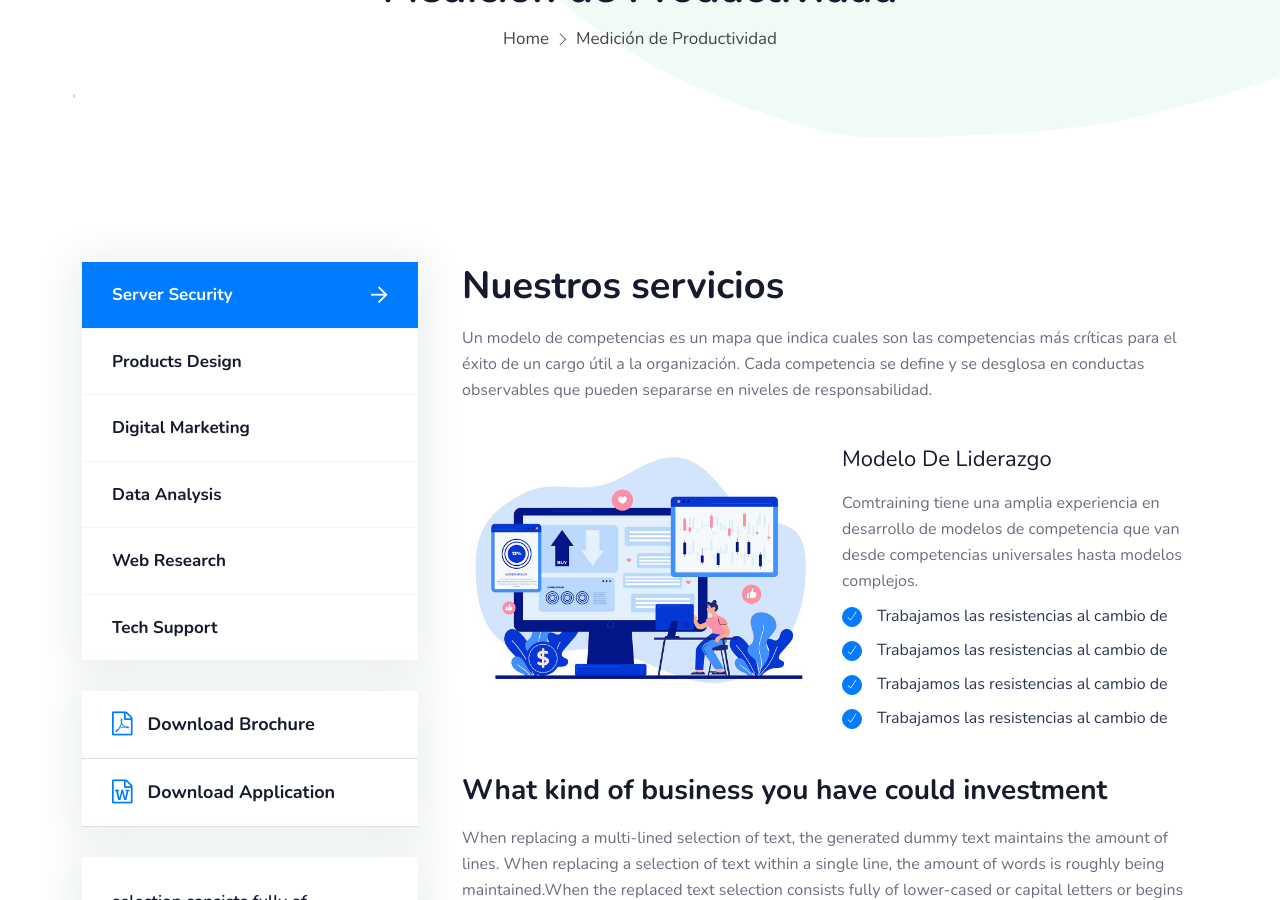
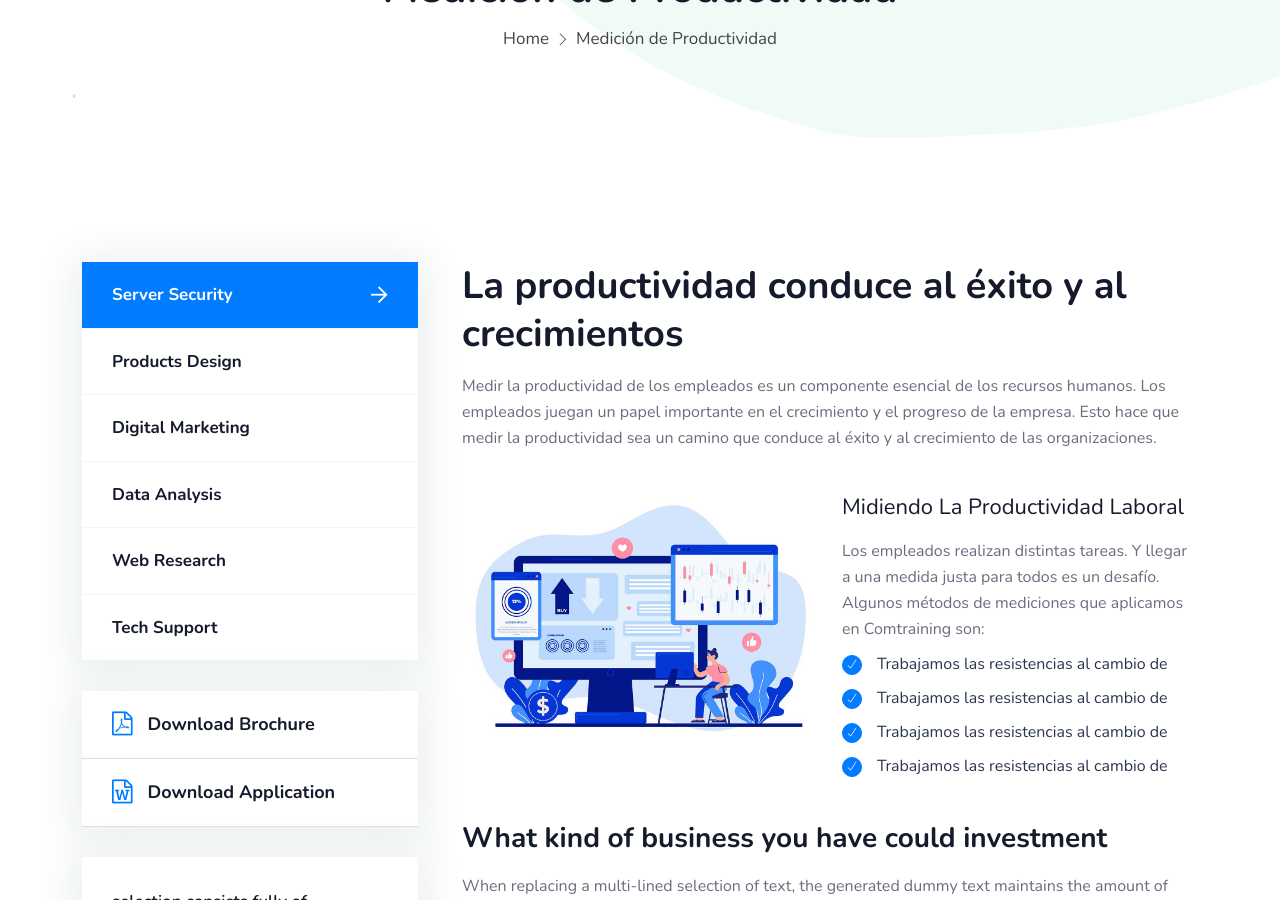
Before and after one commit to fjvalles/comtraining-landing, a Jekyll site: the page built from _services/modelo-de-liderazgo.html, in a window 1280 px wide and 900 px high, scrolled down 226 px. Built offline with Jekyll 4.4.1, drawn with Linux system fonts in a browser that asks for light colours; a script that is not in the unit is left out.

Commit message:
Update Servicios “modelo-de-liderazgo”

```diff
--- a/_services/modelo-de-liderazgo.html
+++ b/_services/modelo-de-liderazgo.html
@@ -10,13 +10,12 @@ description: Con el trabajo remoto la productividad de los empleados se ha
   convertido en un tema importante de discusión. ¿Cómo podría tu equipo ser más
   productivo en el trabajo?
 ---
-
 <div class="row">
     <!-- single-well start-->
     <div class="col-xl-12 col-lg-12 col-md-12">
         <div class="single-well mar-well">
-            <h2>Nuestros servicios</h2>
-            <p>Un modelo de competencias es un mapa que indica cuales son las competencias más críticas para el éxito de un cargo útil a la organización. Cada competencia se define y se desglosa en conductas observables que pueden separarse en niveles de responsabilidad.</p>
+            <h2>La productividad conduce al éxito y al crecimientos</h2>
+            <p>Medir la productividad de los empleados es un componente esencial de los recursos humanos. Los empleados juegan un papel importante en el crecimiento y el progreso de la empresa. Esto hace que medir la productividad sea un camino que conduce al éxito y al crecimiento de las organizaciones.</p>
         </div>
     </div>
     <div class="col-xl-6 col-lg-6 col-md-12">
@@ -28,8 +27,8 @@ description: Con el trabajo remoto la productividad de los empleados se ha
     </div>
     <div class="col-xl-6 col-lg-6 col-md-12">
         <div class="single-well mar-well">
-            <h4>Modelo de liderazgo</h4>
-            <p>Comtraining tiene una amplia experiencia en  desarrollo de modelos de competencia que van desde competencias universales hasta modelos complejos.</p>
+            <h4>Midiendo la Productividad Laboral</h4>
+            <p>Los empleados realizan distintas tareas. Y llegar a una medida justa para todos es un desafío. Algunos métodos de mediciones que aplicamos en Comtraining son:</p>
             <ul class="marker-list">
                 <li>Trabajamos las resistencias al cambio de</li>
                 <li>Trabajamos las resistencias al cambio de</li>
```
